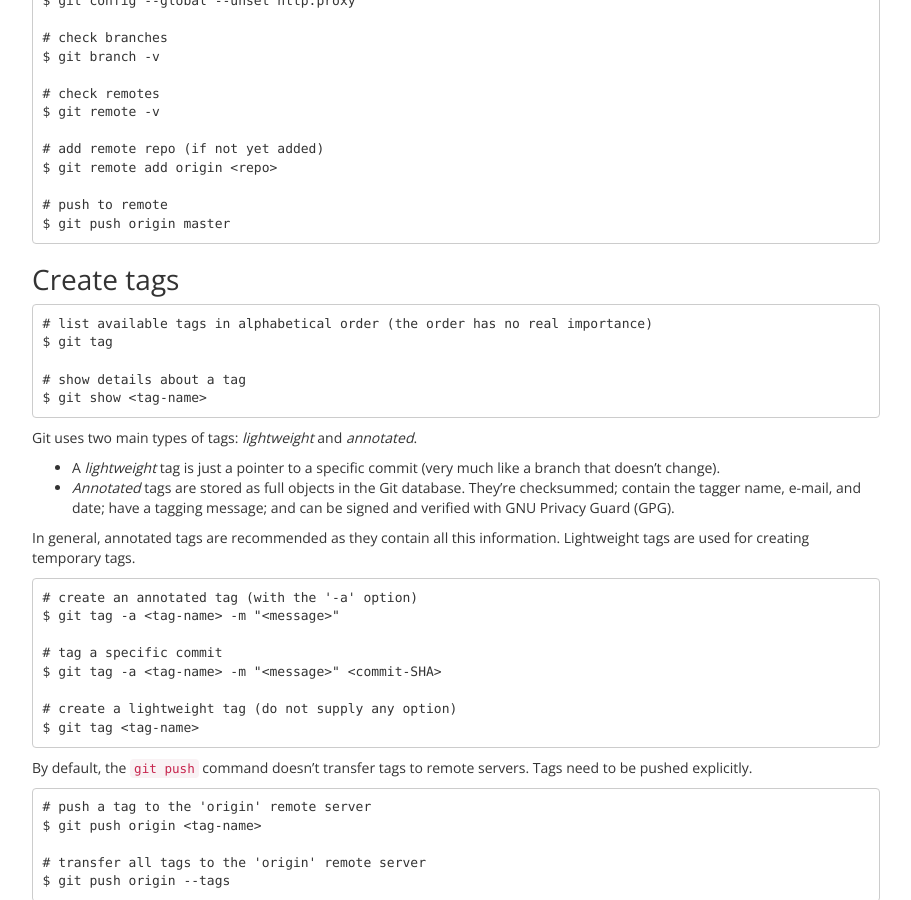
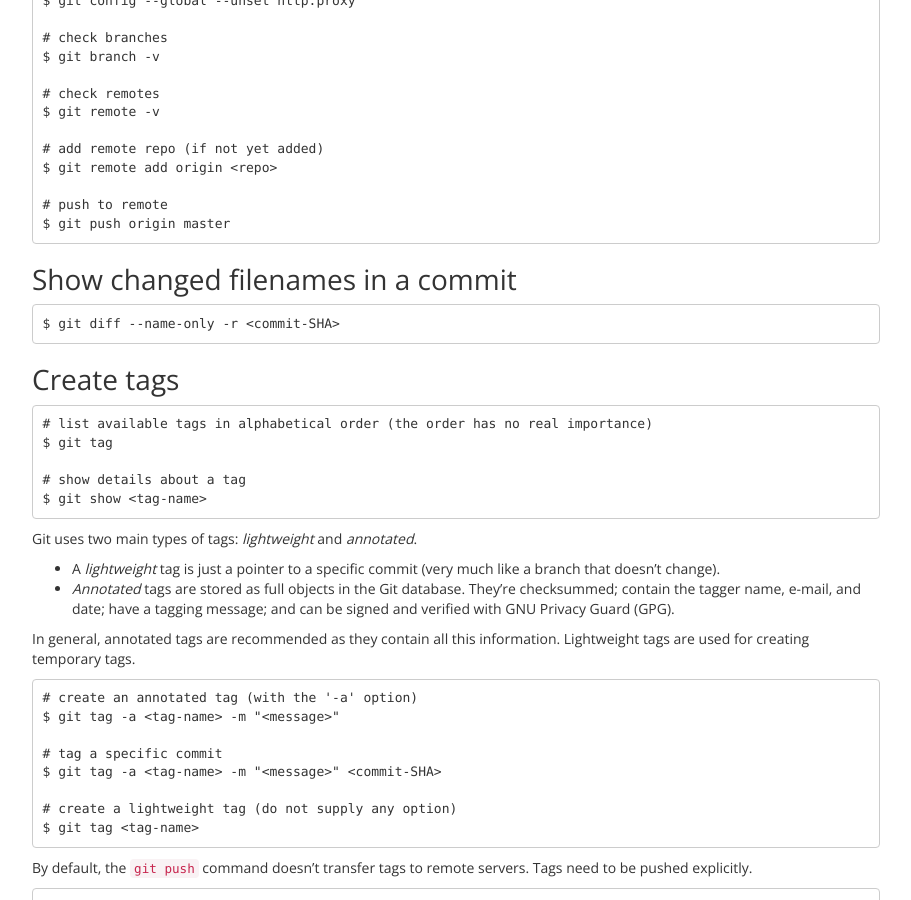
Before and after one commit to zhengzhong/zhengzhong.github.io, a Jekyll site: the page built from _posts/2012-11-30-git-cheatsheet.md, in a window 1280 px wide and 900 px high, scrolled down 1473 px. Shown: the whole window, without its empty margins (38-949 px from the left). Built offline with Jekyll 4.4.1, drawn with Linux system fonts in a browser that asks for light colours; nearby versions of some CDN libraries.

Commit message:
Added how to show changed filenames in a commit.

```diff
--- a/_posts/2012-11-30-git-cheatsheet.md
+++ b/_posts/2012-11-30-git-cheatsheet.md
@@ -91,6 +91,12 @@ Push changes to remote repository
 
     # push to remote
     $ git push origin master
+
+
+Show changed filenames in a commit
+==================================
+
+    $ git diff --name-only -r <commit-SHA>
 
 
 Create tags
```
